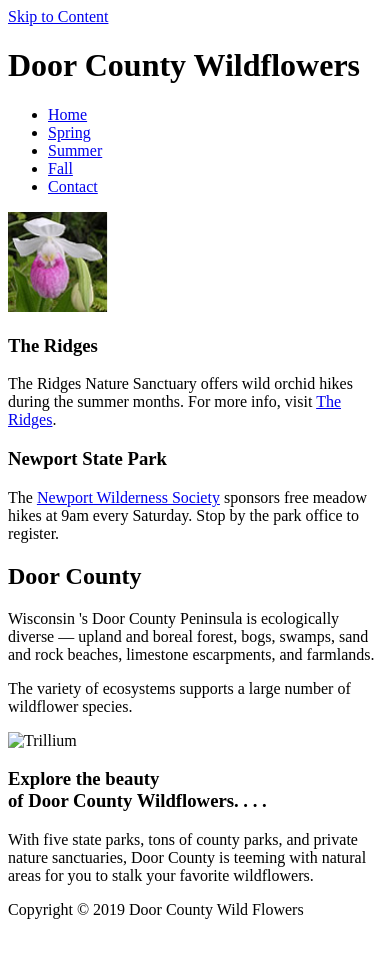
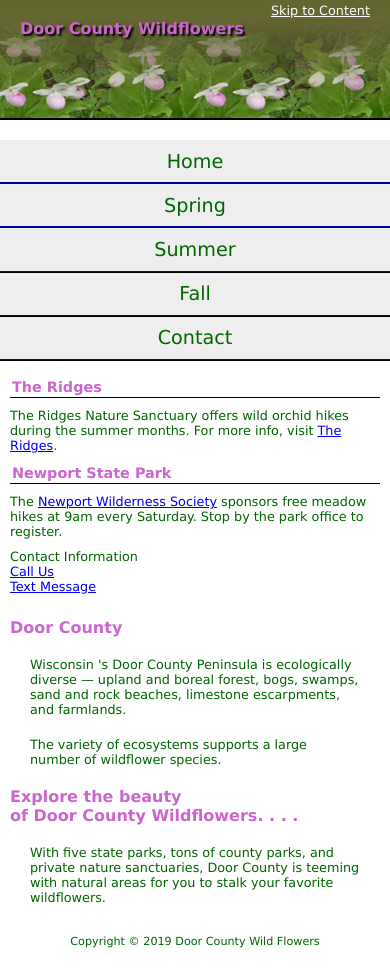
Before and after one commit to 44144-fa21/ch7inclassnotes-martintsanchez, a plain HTML site: page index.html in a window 390 px wide. Before the commit the page ends 927 px from the top, so only its background shows below. Drawn offline with Linux system fonts and the light colour scheme.

Commit message:
Ch7-InClassNotes
style.css,  styleprint.css,  media query

```diff
--- a/index.html
+++ b/index.html
@@ -1,10 +1,13 @@
 <!DOCTYPE html>
 <html lang="en">
+
 <head>
 	<title>Door County Wildflowers</title>
 	<meta charset="utf-8">
-    <link rel="stylesheet" href="style.css">
+	<link rel="stylesheet" href="style.css" media="screen">
+	<link rel="stylesheet" href="styleprint.css" media="print">
 </head>
+
 <body>
 	<div id="container">
 		<header>
@@ -21,14 +24,19 @@
 			</ul>
 			<img src="plsthumb.jpg" alt="Orchid" width="100" height="100">
 		</nav>
+
 		<aside>
 			<h3>The Ridges</h3>
-       <p class="news">The Ridges Nature Sanctuary offers wild orchid hikes during the summer months. For more info, visit <a href=
-        " http://www.ridgesanctuary.org " target = "_blank" >The Ridges</a>.</p>
+			<p class="news">The Ridges Nature Sanctuary offers wild orchid hikes during the summer months. For more info, visit <a href=" http://www.ridgesanctuary.org " target="_blank">The Ridges</a>.</p>
 			<h3>Newport State Park</h3>
 			<p class="news">The <a href=" http://www.newportwildernesssociety.org " target="blank">
 					Newport Wilderness Society</a> sponsors free meadow hikes at 9am every Saturday. Stop by the park office to register.</p>
+			<p class="news">Contact Information <br>
+				<a href="tel:888-555-5555">Call Us</a><br>
+				<a href="sms:888-555-5555">Text Message</a>
+			</p>
 		</aside>
+
 		<main id="content">
 			<h2>Door County</h2>
 			<p>Wisconsin &#39;s Door County Peninsula is ecologically diverse &mdash; upland and boreal forest, bogs, swamps, sand and rock beaches, limestone escarpments, and farmlands.</p>
@@ -42,4 +50,5 @@
 		</main>
 	</div>
 </body>
+
 </html>
--- /dev/null
+++ b/style.css
@@ -0,0 +1,214 @@
+/*Add this in so that older browsers know how to display newer HRML5 elements*/
+header, nav, main, footer, aside {
+  display: block;
+}
+
+/*By default browser only include the width/height of the element to determine
+space to take up, by changing the box-sizing to border-box, so that any padding
+and border will be included in the width and height */
+* {
+  box-sizing: border-box;
+}
+
+body {
+  margin: 0px;
+  background-color: #FFFFFF;
+}
+
+#container {
+  color: #006600;
+  font-family: Verdana, Arial, sans-serif;
+}
+
+header {
+  background-color: #636631;
+  background-image: url(showybg.jpg);
+  background-position: bottom;
+  background-repeat: repeat-x;
+  height: 120px;
+  color: #CC66CC;
+  text-align: right;
+  padding: 0px 20px;
+  border-bottom: 2px solid #000000;
+}
+
+nav {
+  float: left;
+  width: 150px;
+  background-color: #EEEEEE;
+}
+
+aside {
+  float: right;
+  width: 200px;
+}
+
+main {
+  margin: 0px 21px 0px 160px;
+  padding: 1px 10px 20px 10px;
+  background-color: #FFFFFF;
+  color: #006600;
+}
+
+footer {
+  font-size: .70em;
+  text-align: center;
+  color: #006600;
+  background-color: #FFFFFF;
+  padding-top: 10px;
+  clear: both;
+}
+
+h1 {
+  margin-top: 0px;
+  font-size: 3em;
+  text-align: left;
+  text-shadow: 2px 2px 2px #000000;
+}
+
+header a {
+  font-size: .80em;
+}
+
+header a:link, header a:visited {
+  color: #FFFFFF;
+}
+
+header a:focus, header a:hover {
+  color: #EEEEEE;
+}
+
+nav ul {
+  margin-top: 20px;
+  list-style-type: none;
+}
+
+nav a {
+  text-decoration: none;
+  font-size: 1.2em;
+}
+
+nav a:link {
+  color: #006600;
+}
+
+nav a:visited {
+  color: #003300;
+}
+
+nav a:focus, nav a:hover {
+  color: #CC66CC;
+}
+
+nav a:active {
+  color: #000000;
+}
+
+nav img {
+  margin: 30px;
+}
+
+main p {
+  margin: 20px;
+}
+
+main h2, main h3 {
+  color: #CC66CC;
+  background-color: #FFFFFF;
+}
+
+aside h3 {
+  padding: 2px;
+  border-bottom: 1px solid #000000;
+  margin: 10px;
+  font-size: .90em;
+  color: #CC66CC;
+}
+
+.news {
+  font-size: .80em;
+  margin: 10px;
+}
+
+.floatright {
+  margin: 10px;
+  float: right;
+}
+
+/*Media Queries*/
+@media only screen and (max-width: 1024px) {
+  main {
+    margin: 0px;
+  }
+
+  body {
+    margin: 0px;
+  }
+
+  #container {
+    min-width: auto;
+  }
+
+  nav {
+    float: none;
+    width: auto;
+  }
+
+  aside {
+    float: none;
+    width: auto;
+  }
+
+  nav li {
+    display: inline-block;
+    padding: 0.5em;
+  }
+
+  nav ul {
+    text-align: center;
+  }
+
+  h1, h2, h3 {
+    font-size: 120%;
+  }
+
+  p {
+    font-size: 90%;
+  }
+
+  nav img {
+    display: none;
+  }
+}
+
+@media only screen and (max-width: 768px) {
+  #container {
+    min-width: auto;
+  }
+
+  h1, h2, h3 {
+    font-size: 100%;
+  }
+
+  p, .news {
+    font-size: 80%;
+  }
+
+  nav, nav ul, nav li {
+    padding: 0px;
+  }
+
+  nav li {
+    display: block;
+  }
+
+  nav a {
+    display: block;
+    padding: .5em 0px;
+    border-bottom: 2px ridge #00005D;
+  }
+
+  img {
+    display: none;
+  }
+}
--- /dev/null
+++ b/styleprint.css
@@ -0,0 +1,93 @@
+/*Add this in so that older browsers know how to display newer HRML5 elements*/
+header, nav, main, footer, aside {
+  display: block;
+}
+
+body {
+  margin: 0px;
+  background-color: #FFFFFF;
+}
+
+#container {
+  color: #006600;
+  font-family: Verdana, Arial, sans-serif;
+}
+
+header {
+  background-color: #FFFFFF;
+  color: #CC66CC;
+  text-align: right;
+  padding: 0px 20px;
+  border-bottom: 2px solid #000000;
+}
+
+nav {
+  display: none;
+}
+
+aside {
+  float: right;
+  width: 200px;
+}
+
+main {
+  margin: 0px 21px 0px 160px;
+  padding: 1px 10px 20px 10px;
+  background-color: #FFFFFF;
+  color: #006600;
+}
+
+footer {
+  font-size: .70em;
+  text-align: center;
+  color: #006600;
+  background-color: #FFFFFF;
+  padding-top: 10px;
+  clear: both;
+}
+
+h1 {
+  margin-top: 0px;
+  font-size: 24pt;
+  text-align: left;
+  text-shadow: 2px 2px 2px #000000;
+}
+
+header a {
+  display: none;
+}
+
+main p {
+  margin: 20px;
+}
+
+main h2, main h3 {
+  color: #CC66CC;
+  background-color: #FFFFFF;
+}
+
+aside h3 {
+  padding: 2px;
+  border-bottom: 1px solid #000000;
+  margin: 10px;
+  font-size: .90em;
+  color: #CC66CC;
+}
+
+.news {
+  font-size: 10pt;
+  margin: 10px;
+}
+
+.floatright {
+  margin: 10px;
+  float: right;
+}
+
+aside a {
+  text-decoration: none;
+}
+
+aside a:after {
+  content: " ("attr(href) ")";
+}
```
Lines whose indentation alone changed are shown as unchanged.
